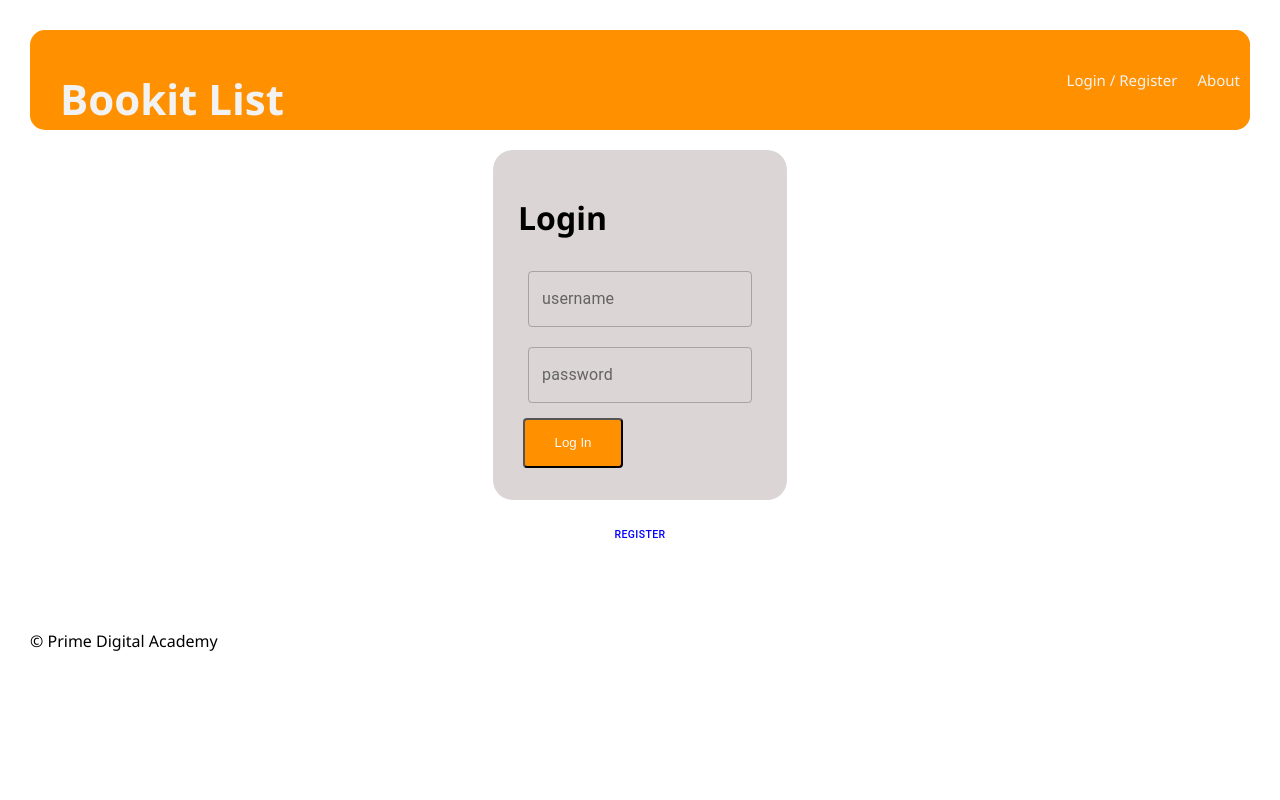
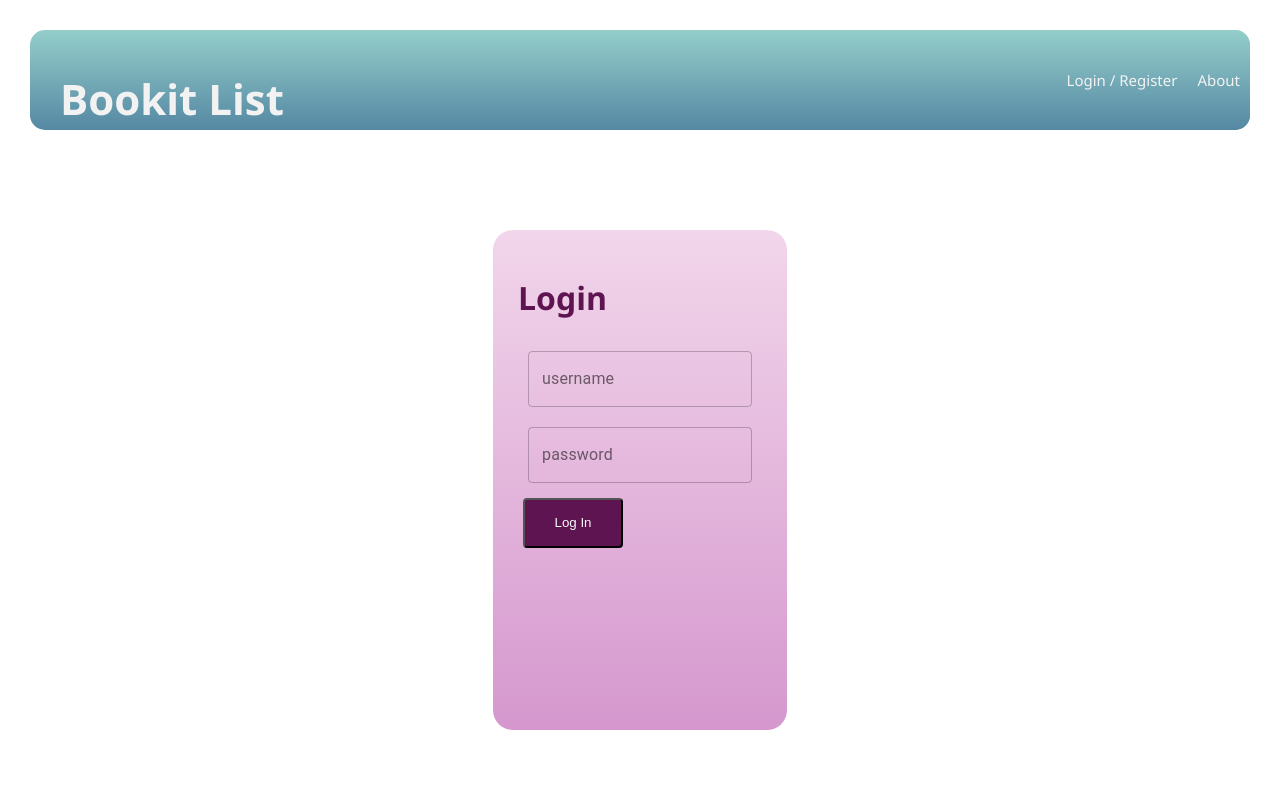
Before and after one commit to vangpache/BookitList, a React app: page /#/home in a window 1280 px wide. Shown: the top 800 px of the page. Built offline with nearby package versions, Linux system fonts and the light colour scheme; no server answers.

Commit message:
adds changes to color theme

```diff
--- a/src/components/App/App.css
+++ b/src/components/App/App.css
@@ -9,12 +9,13 @@ body {
 }
 
 form {
-    background-color: #dbd5d5;
+    background-image: linear-gradient(to top, #d597ce, #f2d6eb);
     width: 20%;
-    height: 300px;
-    margin: 20px auto;
+    height: 450px;
+    margin: 100px auto;
     padding: 25px;
     border-radius: 20px;
+    color: #5d1451;
 }
 
 input {
@@ -23,7 +24,8 @@ input {
 }
 
 .log-in, .log-out, .register {
-  background-color: #ff9100;
+  /* background-color: #ff9100; */
+  background-color: #5d1451;
   border-radius: 4px;
   color: #f8f8f8;
   min-height: 50px;
@@ -33,7 +35,7 @@ input {
 }
 
 .log-in:hover, .log-out:hover, .register:hover {
-  background-color: #ffab40;
+  background-color: #745c97;
 }
 
 /* This line makes the "Register" and "Login" buttons look like links */
--- a/src/components/Nav/Nav.css
+++ b/src/components/Nav/Nav.css
@@ -9,7 +9,7 @@
 
 .nav {
   overflow: hidden;
-  background-color: #ff9100;
+  background-image: linear-gradient(to top, #5588a3, #94ceca);
   border-radius: 15px;
   height: 100px;
 }
@@ -17,7 +17,8 @@
 .nav-link {
   float: left;
   color: #f2f2f2;
-  background-color: #ff9100;
+  /* background-color: #145374; */
+  background-image: linear-gradient(to top, #5588a3, #94ceca);
   text-align: center;
   padding: 40px 10px;
   text-decoration: none;
@@ -31,7 +32,9 @@
 }
 
 .nav-link:hover {
-  background-color: #ffab40;
+  background-color: #e8e8e8;
+
+
 }
 
 .nav-right {
```
